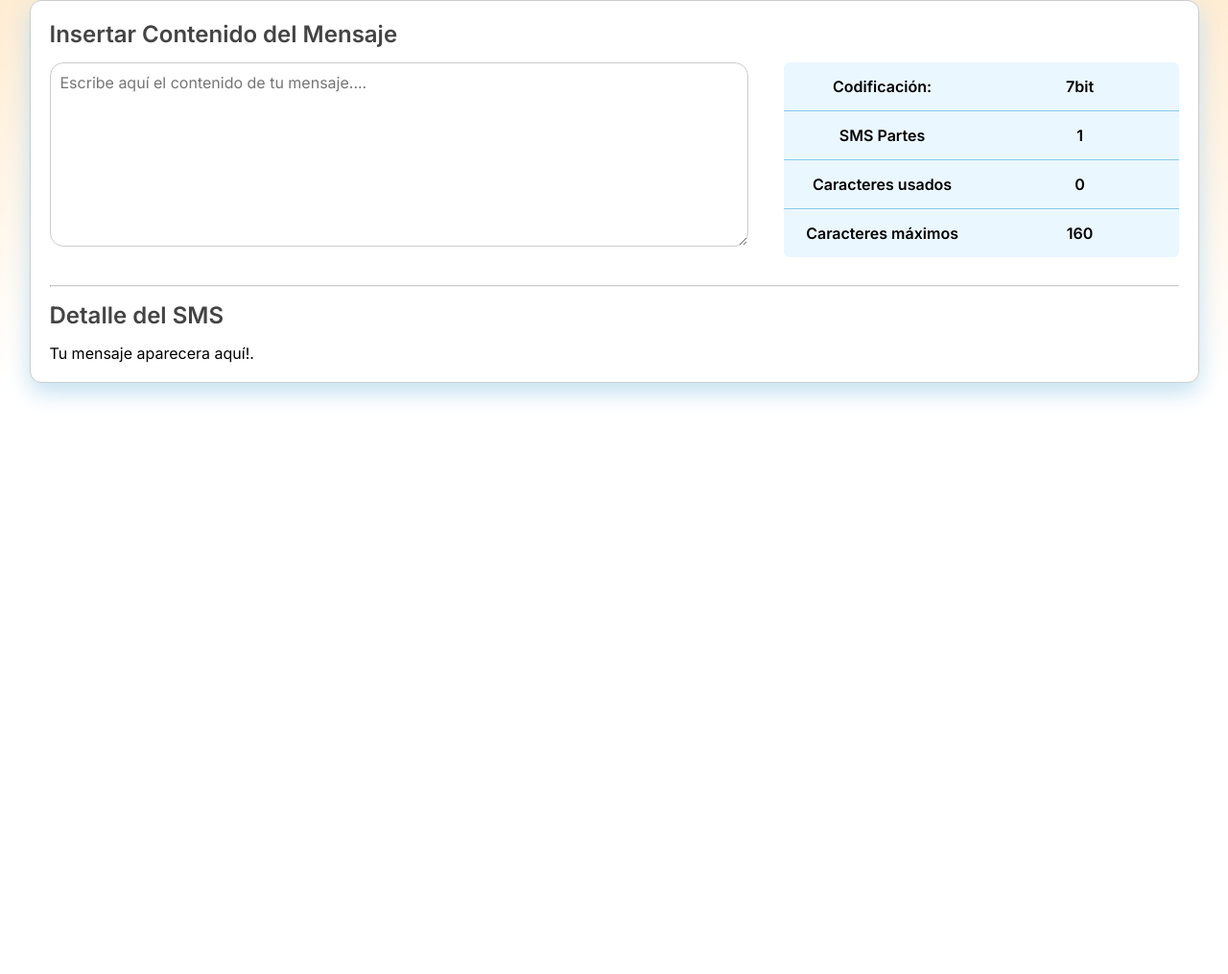
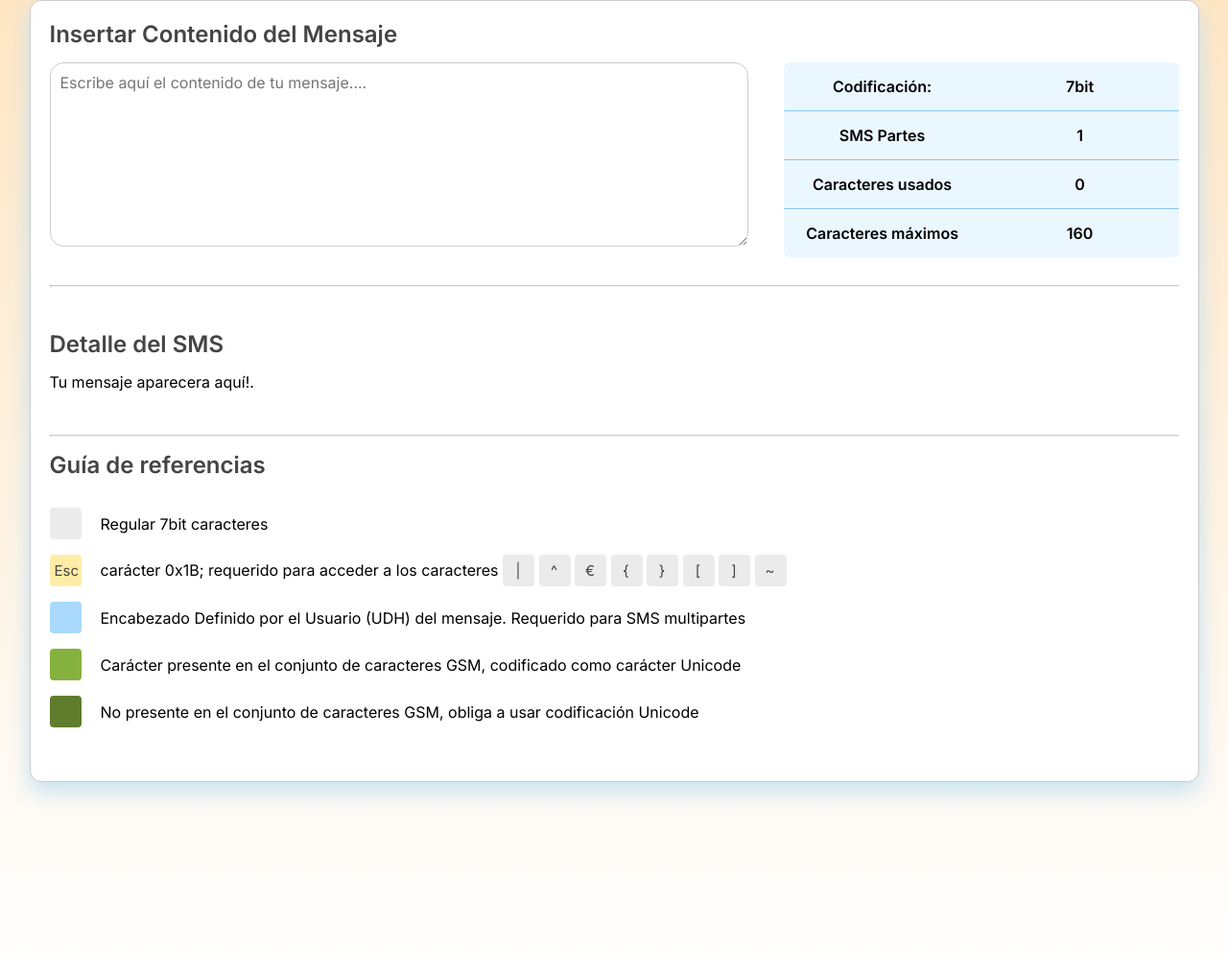
Before and after one commit to sslucasmv/smsapp, a plain HTML site: page index.html in a window 1280 px wide. Shown: the part 300-1315 px from the top of the page at 96% size. Before the commit the page ends 800 px from the top, so only its background shows below. Drawn offline with Linux system fonts and the light colour scheme.

Commit message:
referencias info

```diff
--- a/estilos.css
+++ b/estilos.css
@@ -64,10 +64,19 @@ body {
 
 @media (1021px <= width) {
     .container {
+        width: 1020px !important;
+    }
+}
+
+@media (1177px <= width) {
+    .container {
         width: 1177px !important;
     }
 }
 
+.pt-15 {
+    padding-top: 15px;
+}
 
 
 body {
@@ -123,6 +132,17 @@ header {
     width: 100%;
     height: 300px;
     display: flex;
+}
+
+footer {
+    width: 100%;
+    height: 200px;
+    display: flex;
+}
+
+.section-divider {
+    padding-top:30px;
+    padding-bottom: 30px;
 }
 
 /* ================ app ====== content  =========================================== */
@@ -247,3 +267,63 @@ hr {
   .grid-item:nth-child(2n) {
     border-right: 0;
   }
+
+/*  content info leyenda */
+
+.content-info {
+    width: 100%;
+    display: flex;
+    margin-bottom: 20px;
+}
+
+.list-info {
+    margin: 15px 0 0 0;
+    padding: 0;
+    list-style: none;
+}
+
+.list-info li {
+    font-size: 16px;
+    font-family: var(--font-family-primary);
+    margin-bottom: 16px;
+    display: flex;
+    align-items: center;
+
+}
+
+span.box-char {
+    display: inline-block;
+    width: 22px;
+    height: 20px;
+    font-size: 15px;
+    padding: 7px 6px 6px 5px;
+    border-radius:4px ;
+    text-align:center !important;
+    color:#444;
+
+}
+
+span.text-box {
+    display: inline-block;
+    margin-left: 20px;
+}
+
+.bg-default {
+background-color: #ebebeb;
+}
+
+.bg-yellow {
+    background-color:#ffeca7;
+}
+
+.bg-sky {
+    background-color:#a9d9fc;
+}
+
+.bg-greenLight {
+    background-color:#85b13e;
+}
+
+.bg-green {
+    background-color:#5f7d2d;
+}
--- a/index.html
+++ b/index.html
@@ -40,13 +40,55 @@
         </div>
 
     </div><!-- content-sms -->
-    <hr class="pt10">
+    <hr>
+    <section class="section-divider">
     <h1 class="main-title">Detalle del SMS</h1>
     <div id="mensajeDefault" class="text-default">Tu mensaje aparecera aquí!.</div>
     <div id="miDiv" class="content"></div>
-
+    </section>
+    <section class="pt-15">
+    <hr class="">
+        <h1 class="main-title">Guía de referencias</h1>
+        <div class="content-info">
+            <ul class="list-info">
+                <li>
+                    <span class="box-char bg-default"></span>
+                    <span class="text-box">Regular 7bit caracteres</span>
+                </li>
+                <li>
+                    <span class="box-char bg-yellow">Esc</span>
+                    <span class="text-box">carácter 0x1B; requerido para acceder a los caracteres
+                        <span class="box-char bg-default">|</span>
+                        <span class="box-char bg-default">^</span>
+                        <span class="box-char bg-default">€</span>
+                        <span class="box-char bg-default">{</span>
+                        <span class="box-char bg-default">}</span>
+                        <span class="box-char bg-default">[</span>
+                        <span class="box-char bg-default">]</span>
+                        <span class="box-char bg-default">~</span>
+                    </span>
+                </li>
+                <li>
+                    <span class="box-char bg-sky"></span>
+                    <span class="text-box">Encabezado Definido por el Usuario (UDH) del mensaje. Requerido para SMS multipartes </span>
+                </li>
+                <li>
+                    <span class="box-char bg-greenLight"></span>
+                    <span class="text-box">Carácter presente en el conjunto de caracteres GSM, codificado como carácter Unicode</span>
+                </li>
+                <li>
+                    <span class="box-char bg-green"></span>
+                    <span class="text-box">No presente en el conjunto de caracteres GSM, obliga a usar codificación Unicode</span>
+                </li>
+            </ul>
+        </div>
+    </section>
     </div><!-- container -->
 </div><!-- container fluid -->
 
+<footer>
+
+</footer>
+
 </body>
 </html>
```
